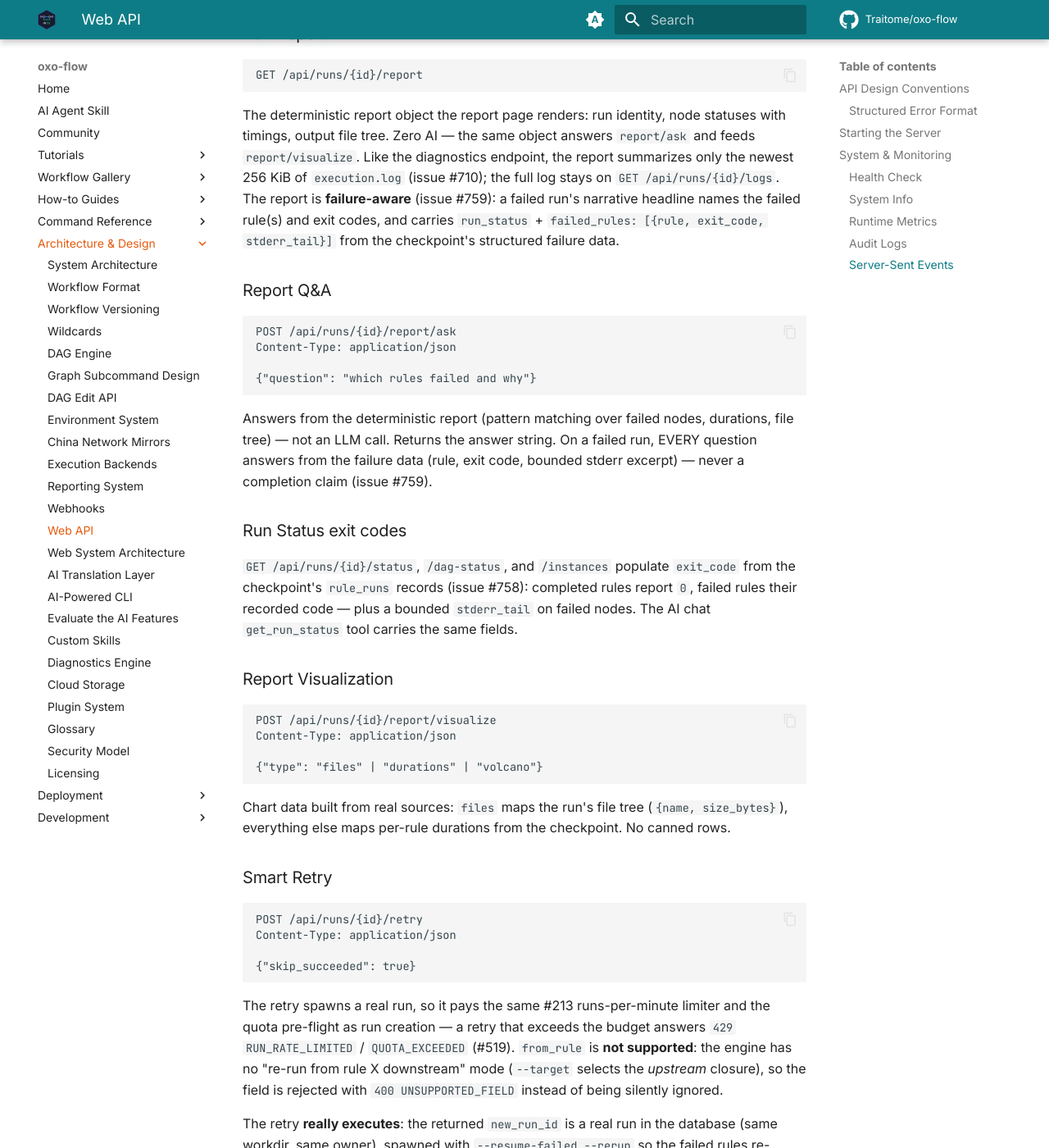
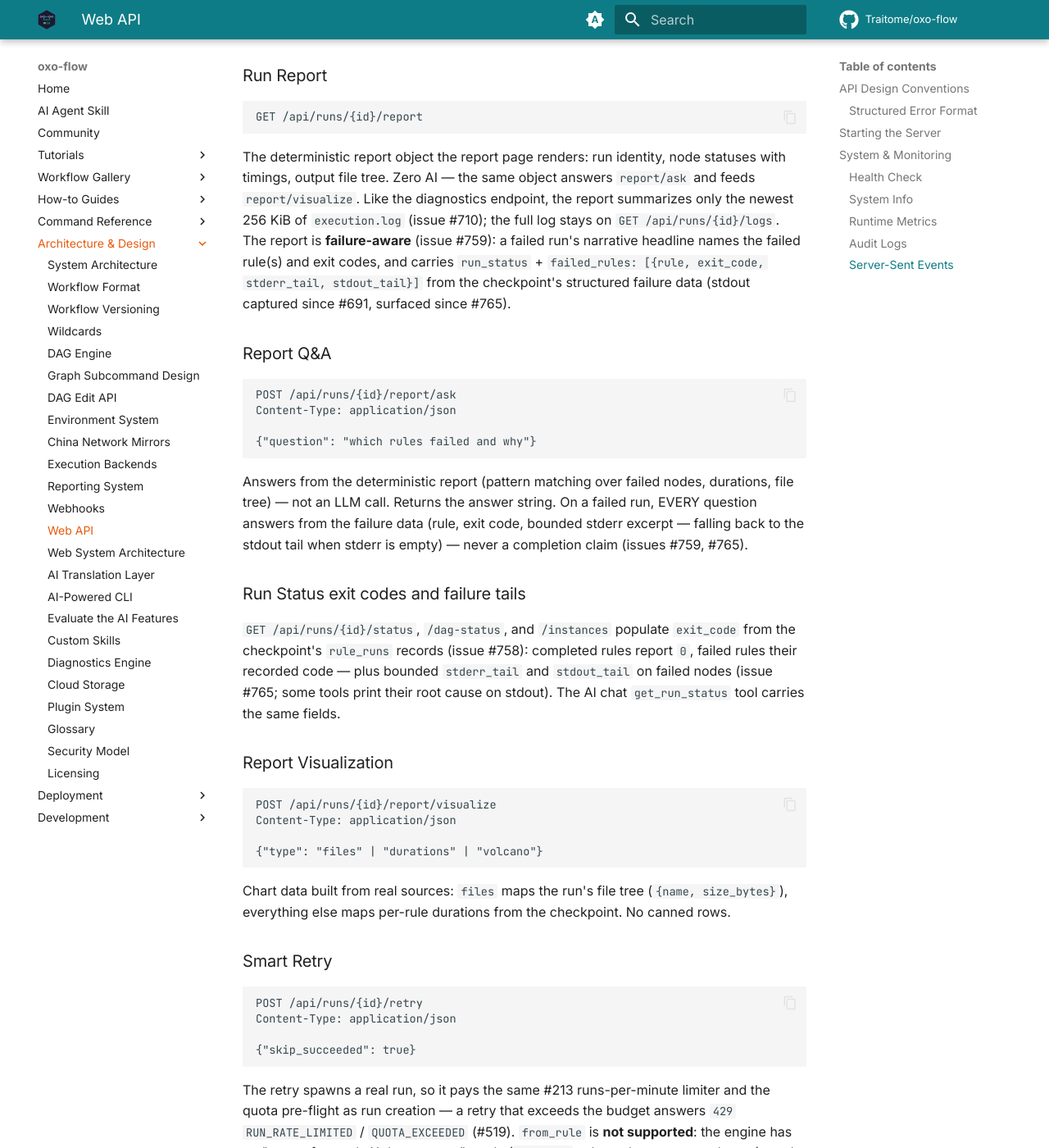
Before and after one commit to Traitome/oxo-flow, an MkDocs documentation site: the page built from docs/guide/src/reference/web-api.md, in a window 1280 px wide and 1400 px high, scrolled down 11046 px. Shown: the whole window at 82% size. Built offline with MkDocs 1.6.1 and Material for MkDocs 9.7.7, drawn with Linux system fonts in a browser that asks for light colours; comment, search, counter and statistics services are not loaded; the version menu is left out; some of the changed text lies outside the part shown.

Commit message:
docs(web-api): align status/report/retry entries with merged behavior (#762/#766/#767/#769)
Consistency pass over the endpoints touched this wave:

- /status + /dag-status: skipped now covers abort-cancelled siblings
  (rule_runs-derived, #767) alongside when-gated rules — neither is
  ever a forever-pending node
- /report + /report/ask: failed_rules shape includes stdout_tail
  (surfaced in #766); Q&A excerpt prefers stderr, falls back to stdout
- retry: documents the optional `note` for empty plans on previously
  failed runs (#762)

Co-Authored-By: Claude Code <noreply@anthropic.com>

````diff
--- a/docs/guide/src/reference/web-api.md
+++ b/docs/guide/src/reference/web-api.md
@@ -380,13 +380,13 @@ page.
 ```
 GET /api/runs/{id}/status
 ```
-Real-time status: `{ status, phase, nodes: [{ rule, status, started_at, duration_ms, exit_code }], timeline, resources }`. A rule skipped by its `when` gate (`when_verdicts == false`, no completed/failed entry) is surfaced as `skipped`, never as a forever-`pending` node (issue #739).
+Real-time status: `{ status, phase, nodes: [{ rule, status, started_at, duration_ms, exit_code }], timeline, resources }`. A rule that did not run — when-gated off (`when_verdicts == false`) or abort-cancelled (`rule_runs` status `cancelled`, which records no set membership) — is surfaced as `skipped`, never as a forever-`pending` node (issues #739, #767).
 
 ### DAG Status
 ```
 GET /api/runs/{id}/dag-status
 ```
-DAG JSON with per-node live status. Color-coded: green=completed, blue=running, red=failed, gray=skipped. `metrics.pending_nodes` and the ETA count only rules that can still run — when-gated-off rules are `skipped`, not pending (issue #739).
+DAG JSON with per-node live status. Color-coded: green=completed, blue=running, red=failed, gray=skipped. `metrics.pending_nodes` and the ETA count only rules that can still run — skipped rules (when-gated off or abort-cancelled) are `skipped`, not pending (issues #739, #767).
 
 ### Diagnostics
 ```
@@ -416,7 +416,7 @@ Node-level execution statuses pulled from the run's checkpoint — the input the
 ```
 GET /api/runs/{id}/report
 ```
-The deterministic report object the report page renders: run identity, node statuses with timings, output file tree. Zero AI — the same object answers `report/ask` and feeds `report/visualize`. Like the diagnostics endpoint, the report summarizes only the newest 256 KiB of `execution.log` (issue #710); the full log stays on `GET /api/runs/{id}/logs`. The report is **failure-aware** (issue #759): a failed run's narrative headline names the failed rule(s) and exit codes, and carries `run_status` + `failed_rules: [{rule, exit_code, stderr_tail}]` from the checkpoint's structured failure data.
+The deterministic report object the report page renders: run identity, node statuses with timings, output file tree. Zero AI — the same object answers `report/ask` and feeds `report/visualize`. Like the diagnostics endpoint, the report summarizes only the newest 256 KiB of `execution.log` (issue #710); the full log stays on `GET /api/runs/{id}/logs`. The report is **failure-aware** (issue #759): a failed run's narrative headline names the failed rule(s) and exit codes, and carries `run_status` + `failed_rules: [{rule, exit_code, stderr_tail, stdout_tail}]` from the checkpoint's structured failure data (stdout captured since #691, surfaced since #765).
 
 ### Report Q&A
 ```
@@ -425,10 +425,10 @@ Content-Type: application/json
 
 {"question": "which rules failed and why"}
 ```
-Answers from the deterministic report (pattern matching over failed nodes, durations, file tree) — not an LLM call. Returns the answer string. On a failed run, EVERY question answers from the failure data (rule, exit code, bounded stderr excerpt) — never a completion claim (issue #759).
+Answers from the deterministic report (pattern matching over failed nodes, durations, file tree) — not an LLM call. Returns the answer string. On a failed run, EVERY question answers from the failure data (rule, exit code, bounded stderr excerpt — falling back to the stdout tail when stderr is empty) — never a completion claim (issues #759, #765).
 
-### Run Status exit codes
-`GET /api/runs/{id}/status`, `/dag-status`, and `/instances` populate `exit_code` from the checkpoint's `rule_runs` records (issue #758): completed rules report `0`, failed rules their recorded code — plus a bounded `stderr_tail` on failed nodes. The AI chat `get_run_status` tool carries the same fields.
+### Run Status exit codes and failure tails
+`GET /api/runs/{id}/status`, `/dag-status`, and `/instances` populate `exit_code` from the checkpoint's `rule_runs` records (issue #758): completed rules report `0`, failed rules their recorded code — plus bounded `stderr_tail` and `stdout_tail` on failed nodes (issue #765; some tools print their root cause on stdout). The AI chat `get_run_status` tool carries the same fields.
 
 ### Report Visualization
 ```
@@ -457,7 +457,10 @@ The retry **really executes**: the returned `new_run_id` is a real run in
 the database (same workdir, same owner), spawned with `--resume-failed
 --rerun` so the failed rules re-execute despite their existing outputs and
 the checkpoint's cascade invalidation re-runs their downstream dependents.
-Returns `{ new_run_id, will_rerun: [...], will_skip: [...] }`.
+Returns `{ new_run_id, will_rerun: [...], will_skip: [...] }` — plus an
+optional `note` when the plan is empty on a previously failed run (it died
+before executing any rule, e.g. a configuration error at spawn; the retry
+re-fails identically unless the error is fixed — issue #760).
 
 ### Cancel
 ```
````
